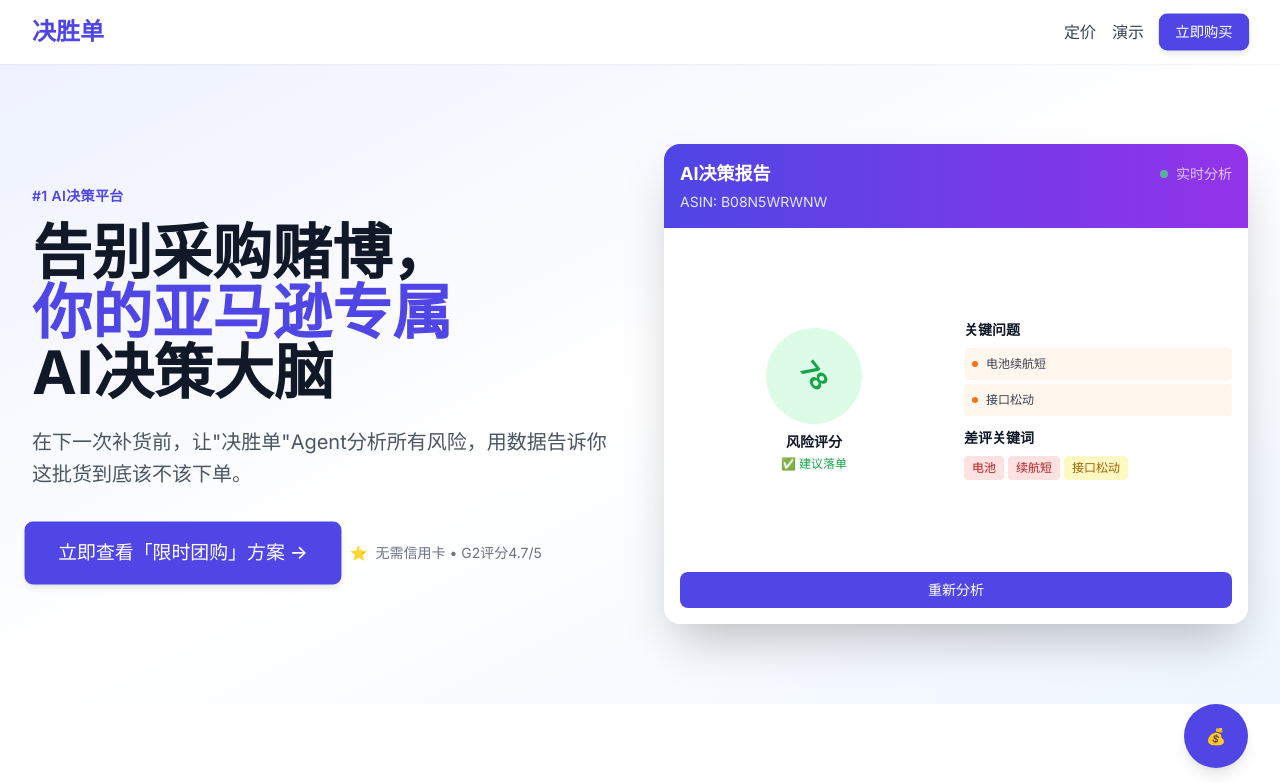
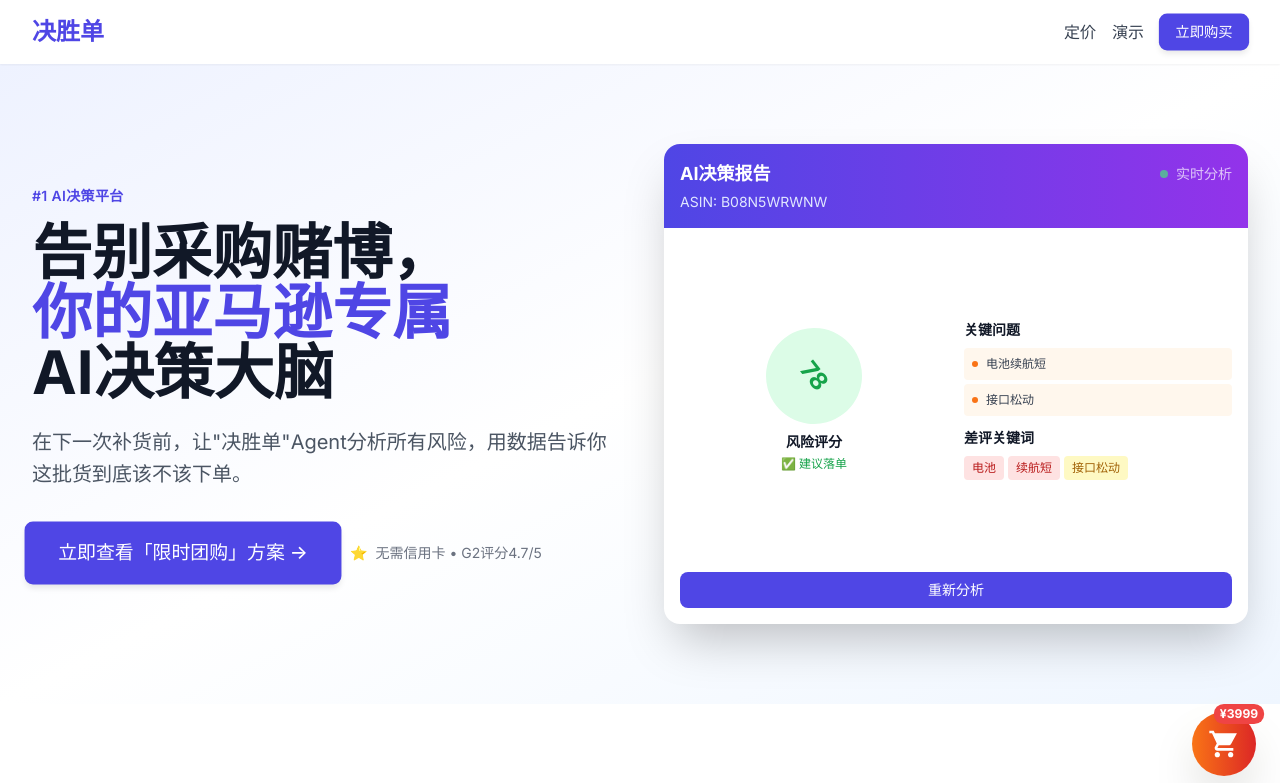
Before and after one commit to GhostLmm/ai-web-demo, a React (Create React App) app: page / in a window 1280 px wide. Shown: the top 783 px of the page. Built offline with nearby package versions, Linux system fonts and the light colour scheme.

Commit message:
解决购买图标

```diff
--- a/src/App.tsx
+++ b/src/App.tsx
@@ -10,7 +10,7 @@ import EnhancedPricingSection from './components/EnhancedPricingSection';
 import FAQSection from './components/FAQSection';
 import { AnimatedSection, AnimatedContainer, AnimatedItem } from './components/AnimatedSection';
 import { PulseAnimation } from './components/AnimatedCounter';
-import { AnimatedButton, AnimatedCard, FloatingActionButton } from './components/AnimatedButton';
+import { AnimatedButton, AnimatedCard } from './components/AnimatedButton';
 
 
 
@@ -921,12 +921,86 @@ function App() {
 
 
 
-      {/* 浮动按钮 */}
-      <FloatingActionButton
-        onClick={() => document.getElementById('pricing')?.scrollIntoView({ behavior: 'smooth' })}
+      {/* 浮动购买按钮 */}
+      <motion.div
+        className="fixed bottom-6 right-6 z-50"
+        initial={{ opacity: 0, scale: 0 }}
+        animate={{ opacity: 1, scale: 1 }}
+        transition={{ delay: 2, duration: 0.5, type: "spring" }}
       >
-        💰
-      </FloatingActionButton>
+        <motion.button
+          onClick={() => document.getElementById('pricing')?.scrollIntoView({ behavior: 'smooth' })}
+          className="relative w-16 h-16 bg-gradient-to-r from-orange-500 to-red-600 rounded-full shadow-2xl flex items-center justify-center text-white hover:from-orange-400 hover:to-red-500 transition-all duration-300 group"
+          whileHover={{ scale: 1.1 }}
+          whileTap={{ scale: 0.95 }}
+          animate={{
+            rotate: [0, -10, 10, -10, 10, 0],
+            scale: [1, 1.1, 1, 1.1, 1, 1]
+          }}
+          transition={{
+            rotate: {
+              duration: 0.6,
+              repeat: Infinity,
+              repeatDelay: 3,
+              ease: "easeInOut"
+            },
+            scale: {
+              duration: 0.6,
+              repeat: Infinity,
+              repeatDelay: 3,
+              ease: "easeInOut"
+            }
+          }}
+        >
+          {/* 购物车图标 */}
+          <svg
+            className="w-8 h-8"
+            fill="currentColor"
+            viewBox="0 0 24 24"
+          >
+            <path d="M7 18c-1.1 0-2 .9-2 2s.9 2 2 2 2-.9 2-2-.9-2-2-2zM1 2v2h2l3.6 7.59-1.35 2.45c-.16.28-.25.61-.25.96 0 1.1.9 2 2 2h12v-2H7.42c-.14 0-.25-.11-.25-.25l.03-.12L8.1 13h7.45c.75 0 1.41-.41 1.75-1.03L21.7 4H5.21l-.94-2H1zm16 16c-1.1 0-2 .9-2 2s.9 2 2 2 2-.9 2-2-.9-2-2-2z"/>
+          </svg>
+
+          {/* 脉冲效果 */}
+          <motion.div
+            className="absolute inset-0 rounded-full bg-orange-400 opacity-20"
+            animate={{
+              scale: [1, 1.5, 1],
+              opacity: [0.3, 0, 0.3]
+            }}
+            transition={{
+              duration: 2,
+              repeat: Infinity,
+              ease: "easeInOut"
+            }}
+          />
+
+          {/* 购买提示文字 */}
+          <motion.div
+            className="absolute -top-12 -left-4 bg-black text-white text-xs px-2 py-1 rounded whitespace-nowrap opacity-0 group-hover:opacity-100 transition-opacity duration-300"
+            initial={{ opacity: 0, y: 10 }}
+            whileHover={{ opacity: 1, y: 0 }}
+          >
+            立即购买
+            <div className="absolute top-full left-1/2 transform -translate-x-1/2 w-0 h-0 border-l-4 border-r-4 border-t-4 border-transparent border-t-black"></div>
+          </motion.div>
+
+          {/* 价格标签 */}
+          <motion.div
+            className="absolute -top-2 -right-2 bg-red-500 text-white text-xs font-bold px-1.5 py-0.5 rounded-full"
+            animate={{
+              scale: [1, 1.2, 1],
+            }}
+            transition={{
+              duration: 1,
+              repeat: Infinity,
+              repeatDelay: 2
+            }}
+          >
+            ¥3999
+          </motion.div>
+        </motion.button>
+      </motion.div>
     </div>
   );
 }
```
